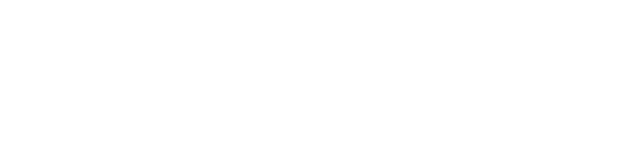
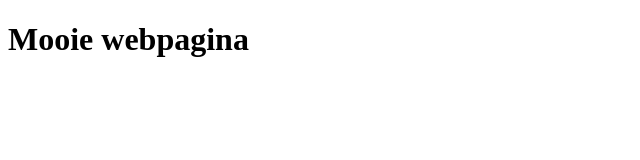
Before and after one commit to oletka/super-repositorie, a plain HTML site: page index.html in a window 1280 px wide. Shown: the whole page, without its empty margins (0-640 px from the left). Drawn offline with Linux system fonts and the light colour scheme.

Commit message:
De basis leggen voor de webpagina

```diff
--- a/index.html
+++ b/index.html
@@ -5,6 +5,7 @@
     <title>Title</title>
 </head>
 <body>
+<h1>Mooie webpagina</h1>
 
 </body>
 </html>
--- a/styles.css
+++ b/styles.css
@@ -0,0 +1,3 @@
+body {
+    background-color: green;
+}
```
